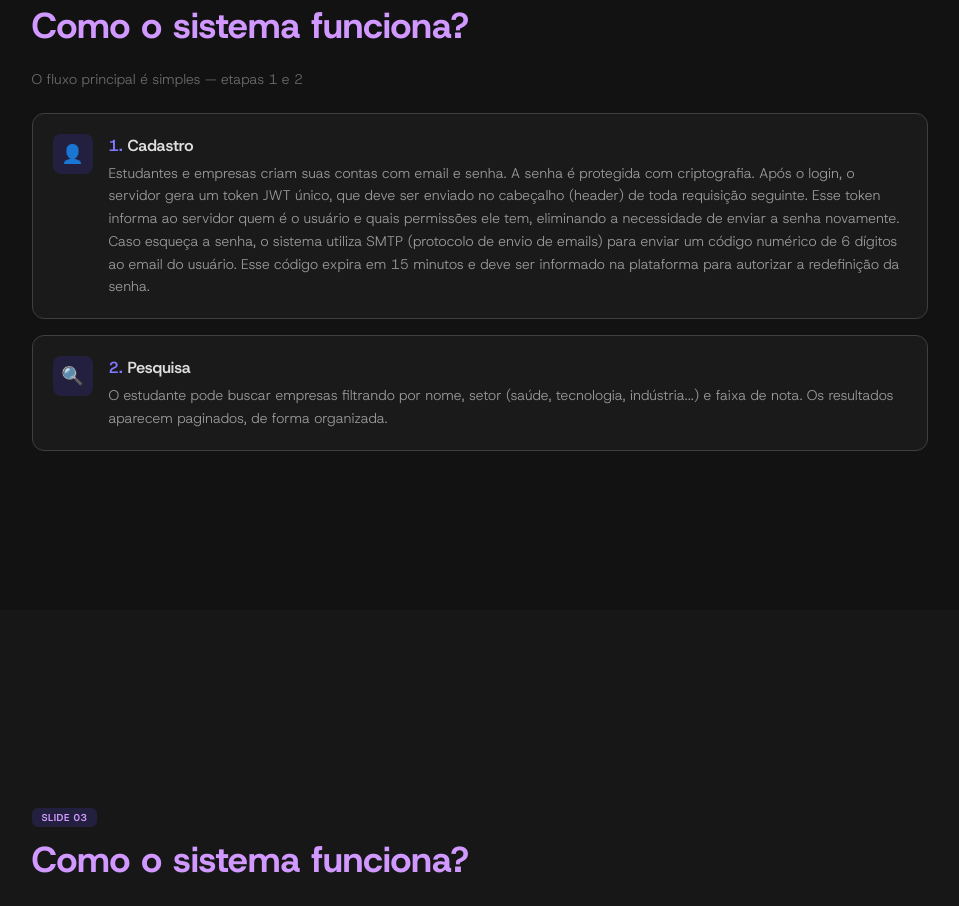
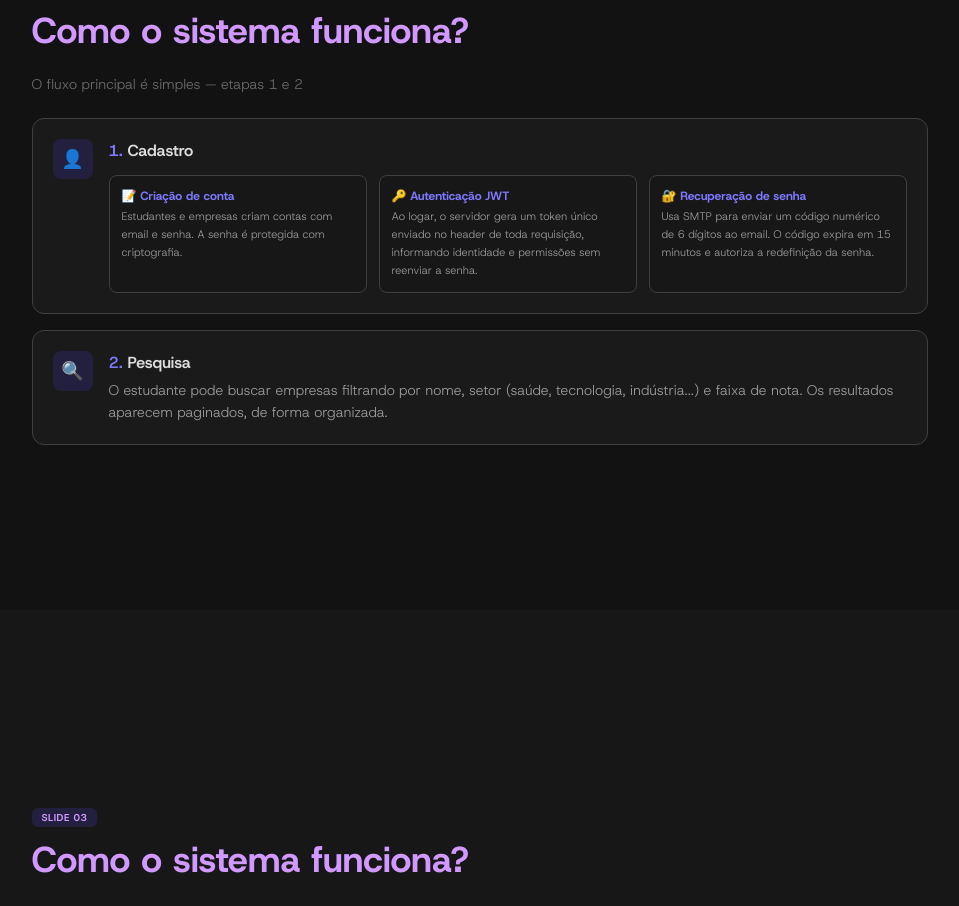
Before and after one commit to pedro-Trovo/Startdoor-landing-page, a React (Vite) app: page /explanation in a window 1280 px wide. Shown: the part 1790-2696 px from the top of the page, without its empty margins (153-1112 px from the left). Built offline with nearby package versions, Linux system fonts and the light colour scheme.

Commit message:
refactor(explanation): organiza card de cadastro em 3 mini-cards visuais

```diff
--- a/src/pages/Explanation.tsx
+++ b/src/pages/Explanation.tsx
@@ -186,12 +186,35 @@ export default function Explanation() {
           </p>
 
           <div className="space-y-4">
-            <StepCard
-              number="1"
-              icon="👤"
-              title="Cadastro"
-              desc="Estudantes e empresas criam suas contas com email e senha. A senha é protegida com criptografia. Após o login, o servidor gera um token JWT único, que deve ser enviado no cabeçalho (header) de toda requisição seguinte. Esse token informa ao servidor quem é o usuário e quais permissões ele tem, eliminando a necessidade de enviar a senha novamente. Caso esqueça a senha, o sistema utiliza SMTP (protocolo de envio de emails) para enviar um código numérico de 6 dígitos ao email do usuário. Esse código expira em 15 minutos e deve ser informado na plataforma para autorizar a redefinição da senha."
-            />
+            <div className="flex gap-4 rounded-xl p-5" style={{ backgroundColor: 'var(--grey-1100)', border: '1px solid var(--grey-800)' }}>
+              <span className="flex h-10 w-10 shrink-0 items-center justify-center rounded-lg text-lg" style={{ backgroundColor: 'var(--purple-600)' }}>{'👤'}</span>
+              <div className="flex-1">
+                <h3 className="mb-3 font-semibold" style={{ color: 'var(--grey-100)' }}>
+                  <span style={{ color: 'var(--purple-200)' }}>1.</span> Cadastro
+                </h3>
+                <div className="grid gap-3 md:grid-cols-3">
+                  <div className="rounded-lg p-3" style={{ backgroundColor: 'var(--grey-1200)', border: '1px solid var(--grey-800)' }}>
+                    <p className="mb-1 text-xs font-bold" style={{ color: 'var(--purple-200)' }}>{'📝'} Criação de conta</p>
+                    <p className="text-[11px] leading-relaxed" style={{ color: 'var(--grey-300)' }}>
+                      Estudantes e empresas criam contas com email e senha. A senha é protegida com criptografia.
+                    </p>
+                  </div>
+                  <div className="rounded-lg p-3" style={{ backgroundColor: 'var(--grey-1200)', border: '1px solid var(--grey-800)' }}>
+                    <p className="mb-1 text-xs font-bold" style={{ color: 'var(--purple-200)' }}>{'🔑'} Autenticação JWT</p>
+                    <p className="text-[11px] leading-relaxed" style={{ color: 'var(--grey-300)' }}>
+                      Ao logar, o servidor gera um token único enviado no header de toda requisição,
+                      informando identidade e permissões sem reenviar a senha.
+                    </p>
+                  </div>
+                  <div className="rounded-lg p-3" style={{ backgroundColor: 'var(--grey-1200)', border: '1px solid var(--grey-800)' }}>
+                    <p className="mb-1 text-xs font-bold" style={{ color: 'var(--purple-200)' }}>{'🔐'} Recuperação de senha</p>
+                    <p className="text-[11px] leading-relaxed" style={{ color: 'var(--grey-300)' }}>
+                      Usa SMTP para enviar um código numérico de 6 dígitos ao email. O código expira em 15 minutos e autoriza a redefinição da senha.
+                    </p>
+                  </div>
+                </div>
+              </div>
+            </div>
             <StepCard
               number="2"
               icon="🔍"
```
